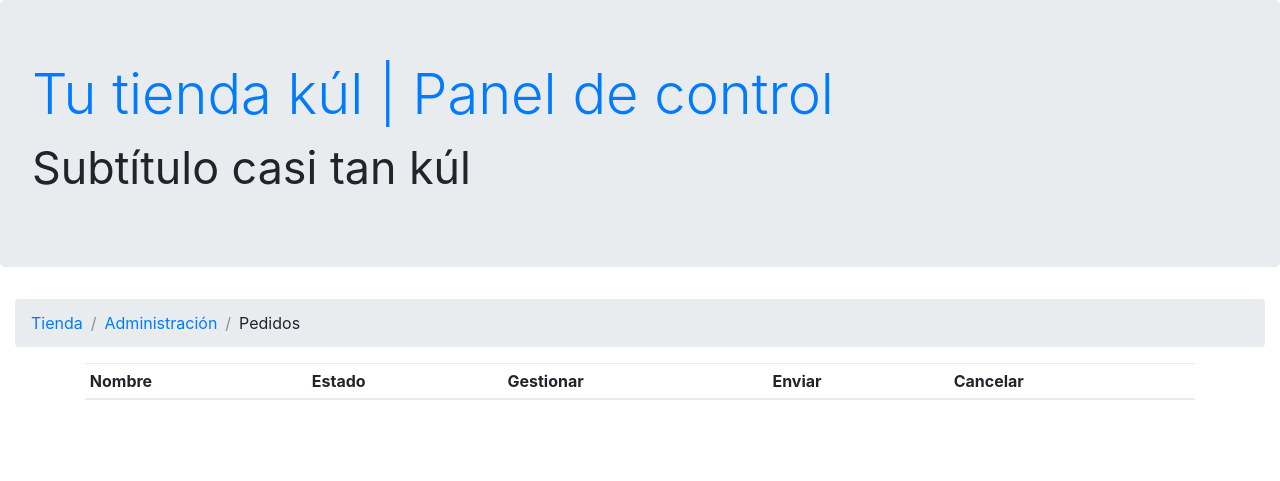
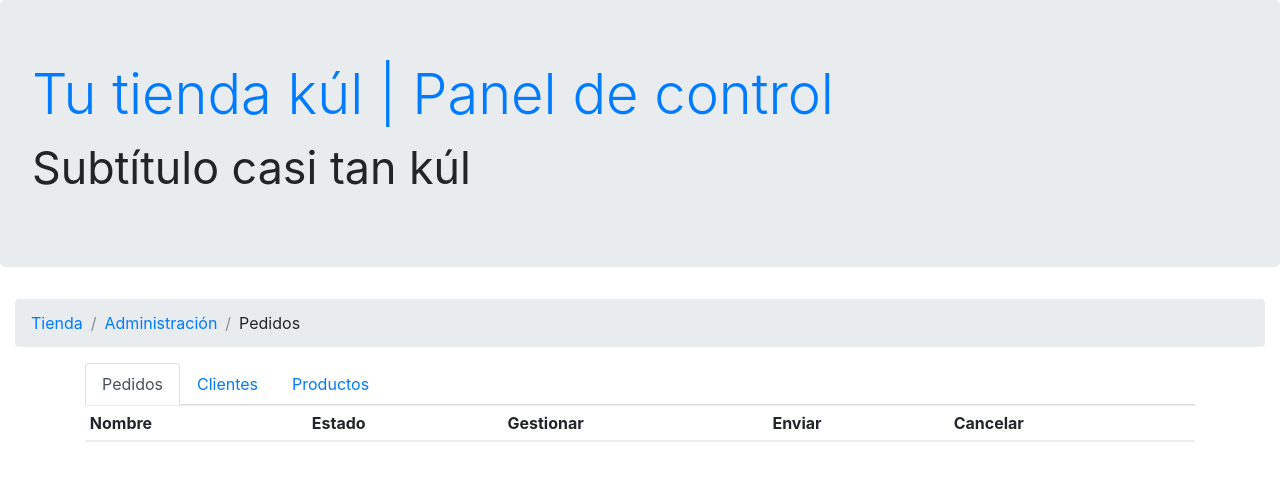
Before and after one commit to MadRuiz/tienda, a PHP site: page /admin/pedidos.php in a window 1280 px wide. Shown: the top 481 px of the page. Run offline with PHP 8.4, Linux system fonts and the light colour scheme; data that the repository does not hold is empty.

Commit message:
Commit casi casi final(?)

```diff
--- a/admin/index.php
+++ b/admin/index.php
@@ -20,7 +20,7 @@
                <li class="breadcrumb-item">Administración</li>
           </ol>
      </section>
-     <section>
+     <section class="container">
           <ul class="nav nav-tabs">
             <li class="nav-item">
               <a class="nav-link" href="pedidos.php">Pedidos</a>
--- a/admin/pedidos.php
+++ b/admin/pedidos.php
@@ -7,7 +7,7 @@
 <link rel="stylesheet" href="../css/bootstrap.css">
 <link rel="stylesheet" href="../css/styles.css">
 <link rel="icon" href="../img/favicon.png" type="image/png">
-<title>Sweets Store</title>
+<title>Tienda</title>
 </head>
 <body>
      <header class="jumbotron">
@@ -21,6 +21,19 @@
                <li class="breadcrumb-item">Pedidos</li>
           </ol>
      </section>
+          <section class="container">
+               <ul class="nav nav-tabs">
+                 <li class="nav-item">
+                   <a class="nav-link  active" href="pedidos.php">Pedidos</a>
+                 </li>
+                 <li class="nav-item">
+                   <a class="nav-link" href="#">Clientes</a>
+                 </li>
+                 <li class="nav-item">
+                   <a class="nav-link" href="#">Productos</a>
+                 </li>
+               </ul>
+          </section>
      <section class="container">
           <table class="table table-sm table-hover">
                <thead>
```
